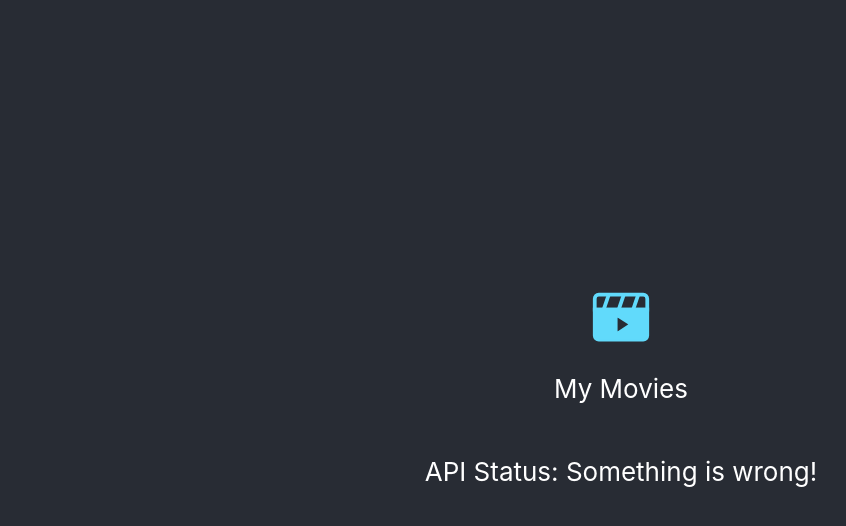
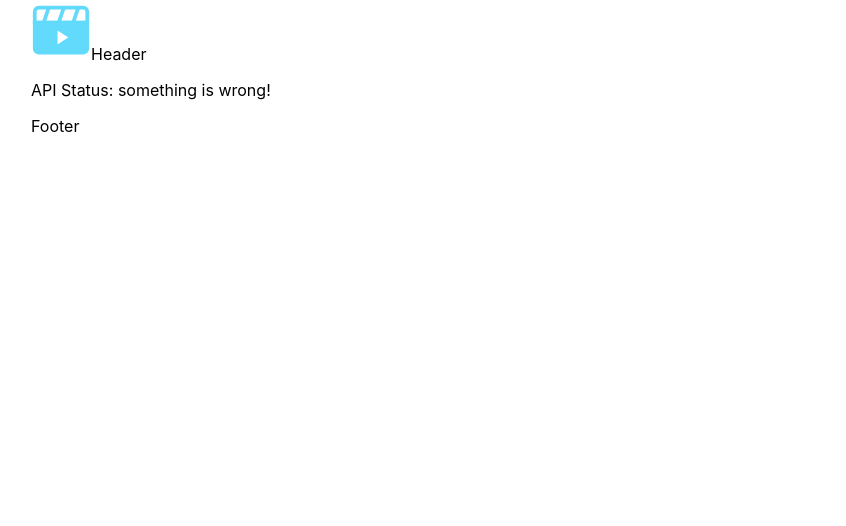
Before and after one commit to DevelopWithAP/movies-app-fe, a React (Create React App) app: page / in a window 1280 px wide. Shown: the top 526 px of the page, without its empty margins (19-865 px from the left). Built offline with nearby package versions, Linux system fonts and the light colour scheme; no server answers.

Commit message:
Completed "Layout" component

```diff
--- a/src/App.module.css
+++ b/src/App.module.css
@@ -1,18 +1,3 @@
-.app {
-  text-align: center;
-}
-
-.appHeader {
-  align-items: center;
-  background-color: #282c34;
-  color: white;
-  display: flex;
-  flex-direction: column;
-  font-size: calc(10px + 2vmin);
-  justify-content: center;
-  min-height: 100vh;
-}
-
 .icon {
   height: 60px;
 }
--- a/src/App.tsx
+++ b/src/App.tsx
@@ -2,19 +2,24 @@ import { useQuery } from 'react-query';
 import { fetchStatus } from 'api/health';
 import { MyMoviesLogo } from 'components/Icons';
 
+import Layout from './components/Layout/Layout';
 import styles from './App.module.css';
 
 function App(): JSX.Element {
   const { data: healthy } = useQuery('status', fetchStatus);
 
   return (
-    <div className={styles.app}>
-      <header className={styles.appHeader}>
-        <MyMoviesLogo className={styles.icon} />
-        <p>My Movies</p>
-        <p>API Status: {healthy ? 'Is running' : 'Something is wrong!'}</p>
-      </header>
-    </div>
+    <Layout
+      footer={<>Footer</>}
+      header={
+        <>
+          <MyMoviesLogo className={styles.icon} />
+          Header
+        </>
+      }
+    >
+      <p>API Status: {healthy ? 'is running' : 'something is wrong!'}</p>
+    </Layout>
   );
 }
 
--- /dev/null
+++ b/src/components/Layout/Layout.module.css
@@ -0,0 +1,3 @@
+.layout {
+    margin: 0 50px;
+}
--- /dev/null
+++ b/src/components/Layout/Layout.tsx
@@ -0,0 +1,32 @@
+/**
+ * Objective: Create responsive layout component which will display header, footer and main content.
+ * ACs:
+ * Layout component is created.
+ * Layout component has its own style module file.
+ * Layout component is used in the App.
+ * Header in the layout should display ‘Header’ text alongside the logo Icon
+ * Footer in the layout should display ‘Footer’ text.
+ * Main area on the layout should display API status.
+ */
+
+import React from 'react';
+
+import styles from './Layout.module.css';
+
+type Props = {
+  header: React.ReactNode;
+  footer: React.ReactNode;
+  children?: React.ReactNode;
+};
+
+const Layout = ({ header, footer, children }: Props) => {
+  return (
+    <div className={styles.layout}>
+      <header>{header}</header>
+      <main>{children}</main>
+      <footer>{footer}</footer>
+    </div>
+  );
+};
+
+export default Layout;
```
Also changed, not shown: package.json (+11 -0 lines), 1 other file (tests, documents, lock files or other folders).
